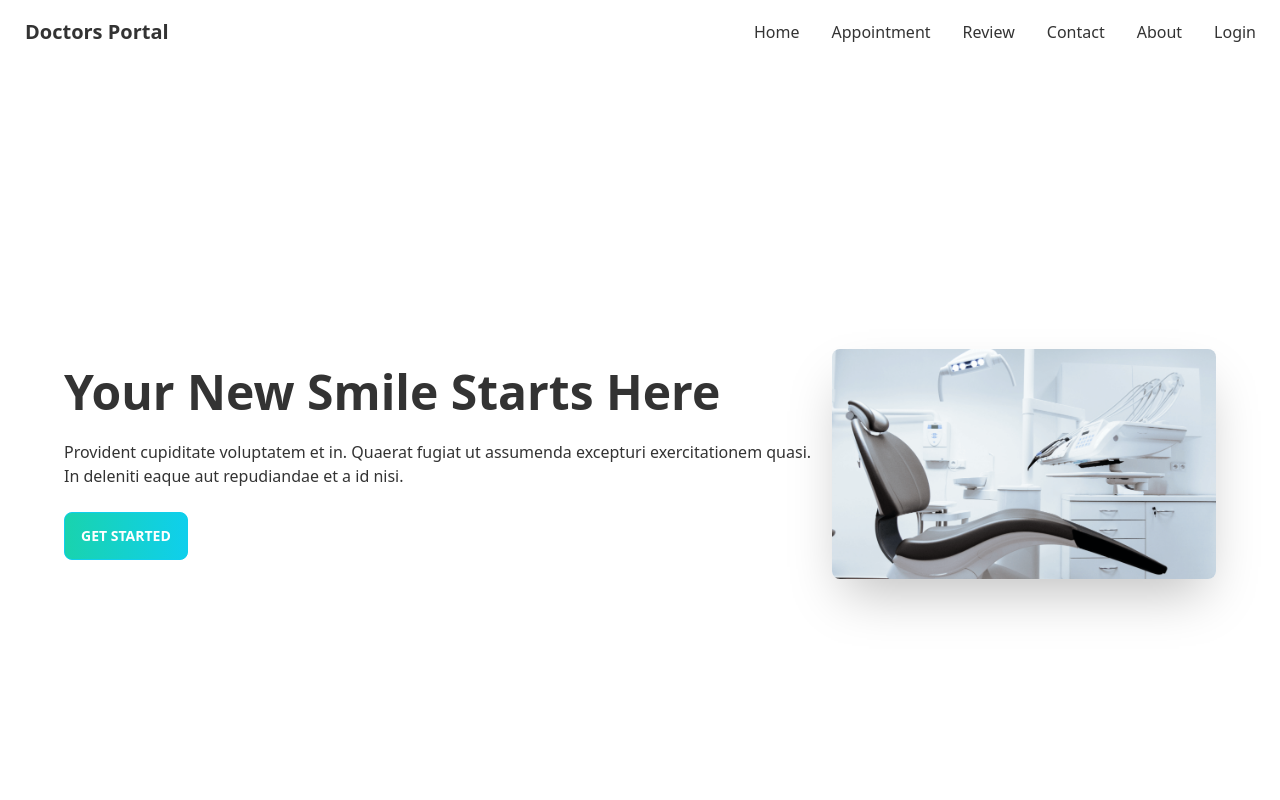
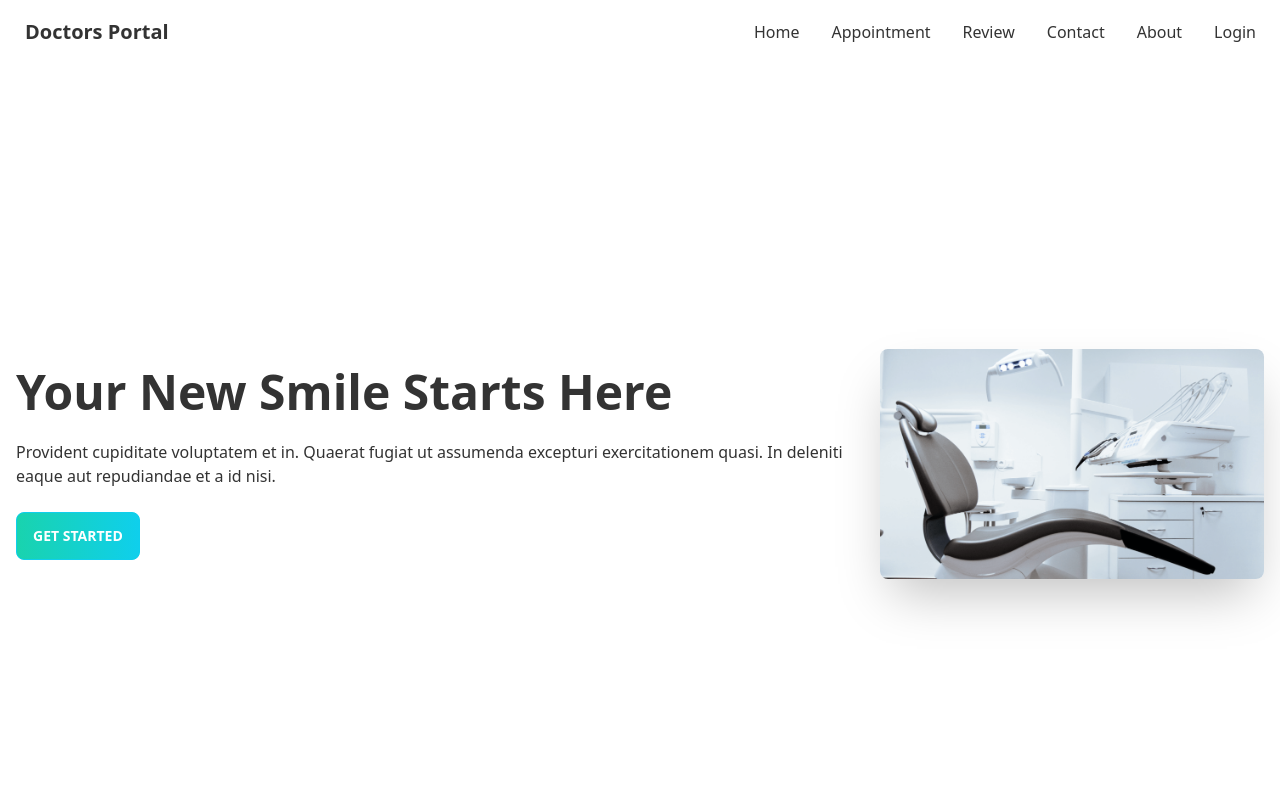
Before and after one commit to ShafiArnob/doctors-portal-ph, a React (Create React App) app in the folder doctors-appointment-client/: page / in a window 1280 px wide. Shown: the top 800 px of the page. Built offline with nearby package versions, Linux system fonts and the light colour scheme.

Commit message:
appointment--init

```diff
--- a/doctors-appointment-client/src/App.js
+++ b/doctors-appointment-client/src/App.js
@@ -4,6 +4,7 @@
 import Home from './Pages/Home/Home';
 import About from './Pages/About/About';
 import Login from './Pages/Login/Login';
+import Appointment from './Pages/Appointment/Appointment';
 
 function App() {
 
@@ -12,6 +13,7 @@
       <Navbar></Navbar>
       <Routes>
         <Route path='/' element={<Home></Home>}></Route>
+        <Route path='/appointment' element={<Appointment></Appointment>}></Route>
         <Route path='/about' element={<About></About>}></Route>
         <Route path='/login' element={<Login></Login>}></Route>
       </Routes>
--- /dev/null
+++ b/doctors-appointment-client/src/Pages/Appointment/Appointment.js
@@ -0,0 +1,13 @@
+import React from 'react';
+import Footer from '../Home/Footer';
+
+const Appointment = () => {
+  return (
+    <div>
+      <h1>Appointment</h1>
+      <Footer></Footer>
+    </div>
+  );
+};
+
+export default Appointment;
--- a/doctors-appointment-client/src/Pages/Home/Home.js
+++ b/doctors-appointment-client/src/Pages/Home/Home.js
@@ -7,7 +7,7 @@
 
 const Home = () => {
   return (
-    <div className='px-12'>
+    <div className='max-w-7xl mx-auto'>
       <Banner></Banner>
       <Info></Info>
       <Services></Services>
```
